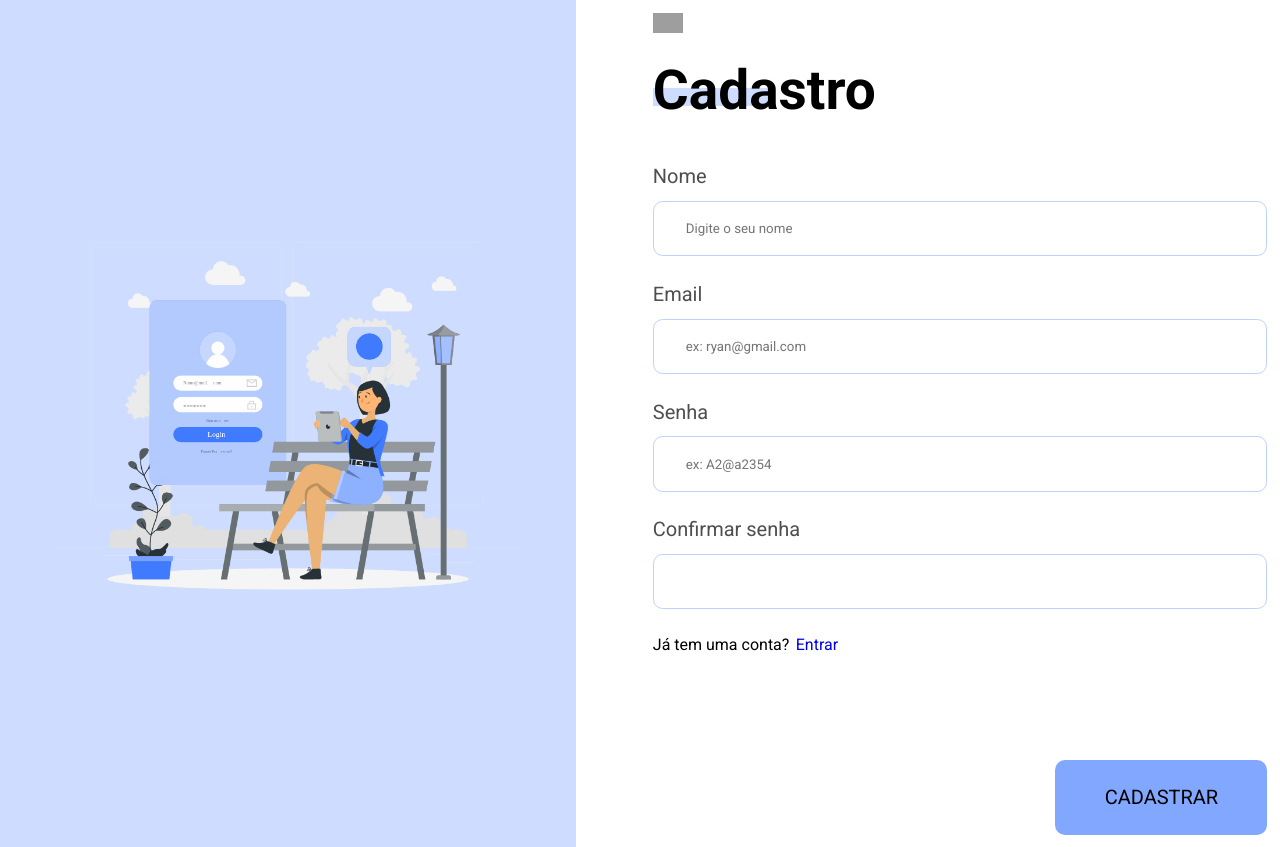
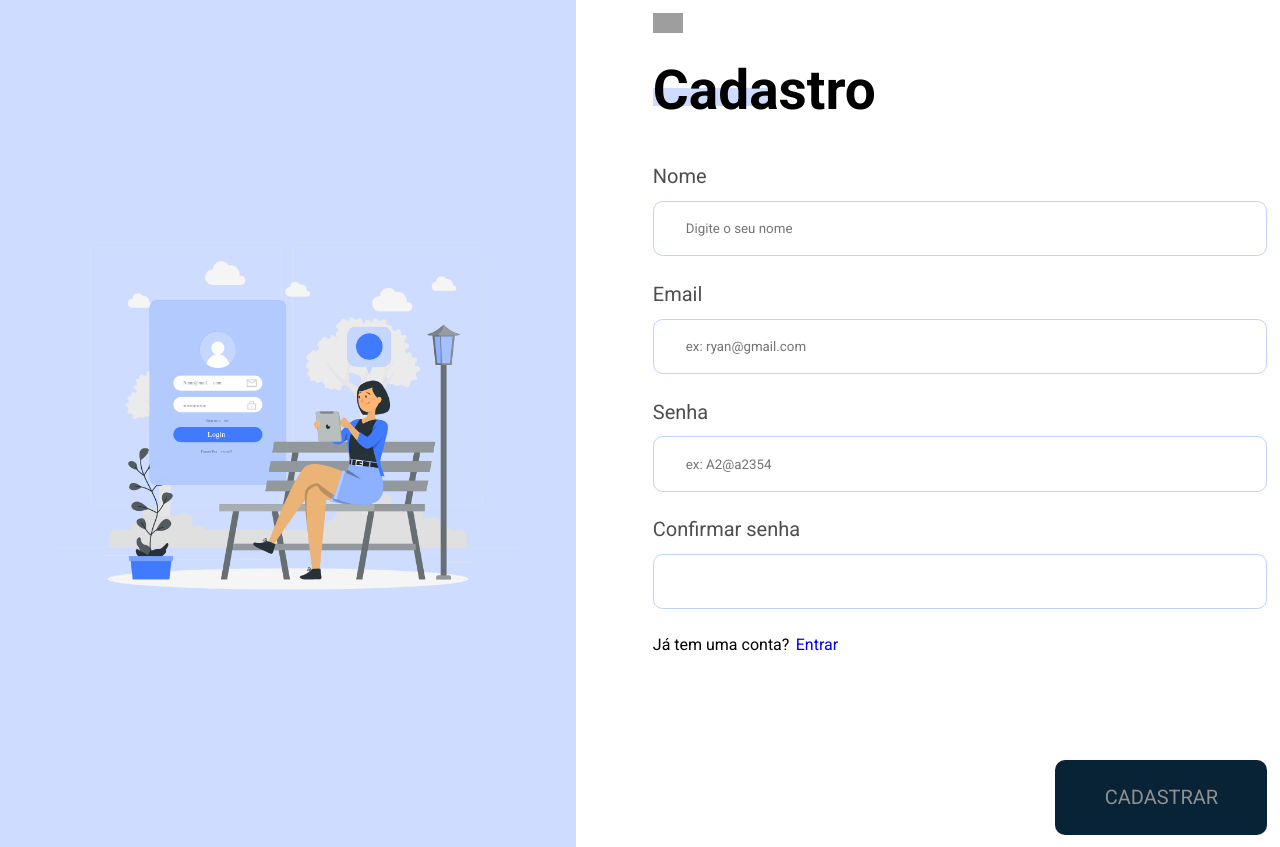
Before and after one commit to Rodriguou/BitTask, a React (Vite) app: page /cadastro in a window 1280 px wide. Built offline with nearby package versions, Linux system fonts and the light colour scheme; grey boxes are pictures that could not be loaded; a web font is replaced by a local one.

Commit message:
fix:ajustando estilo do botao

```diff
--- a/src/styles/components/botao.scss
+++ b/src/styles/components/botao.scss
@@ -31,6 +31,10 @@
 
 .botao-enviar{
     @include botao.botao("medio" ,black,paleta_cores.$azul-claro,3px solid transparent);
-    transition: 0.3s
+    transition: 0.3s;
+    &:disabled{
+        background-color: rgb(8, 35, 54);
+        color: rgb(144, 144, 144);
+    }
 
  }
```
